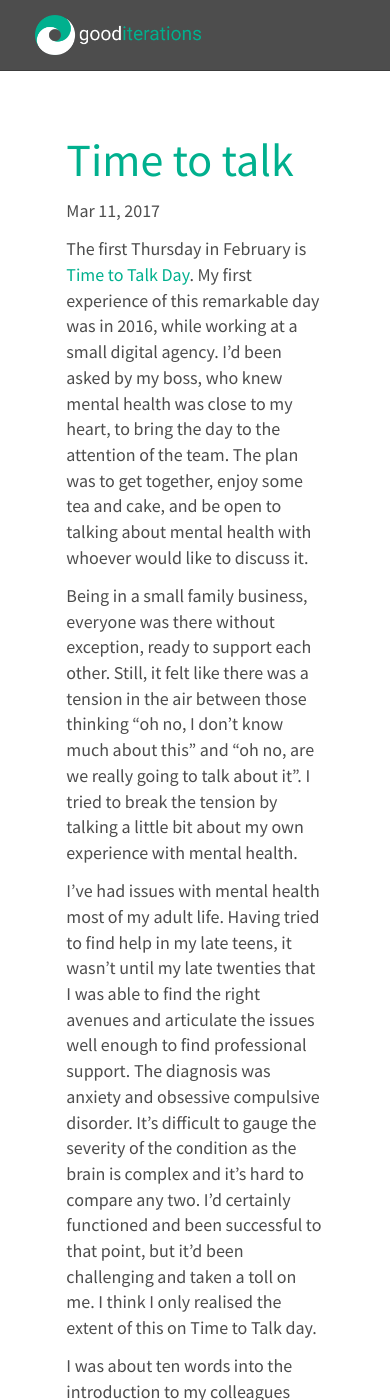
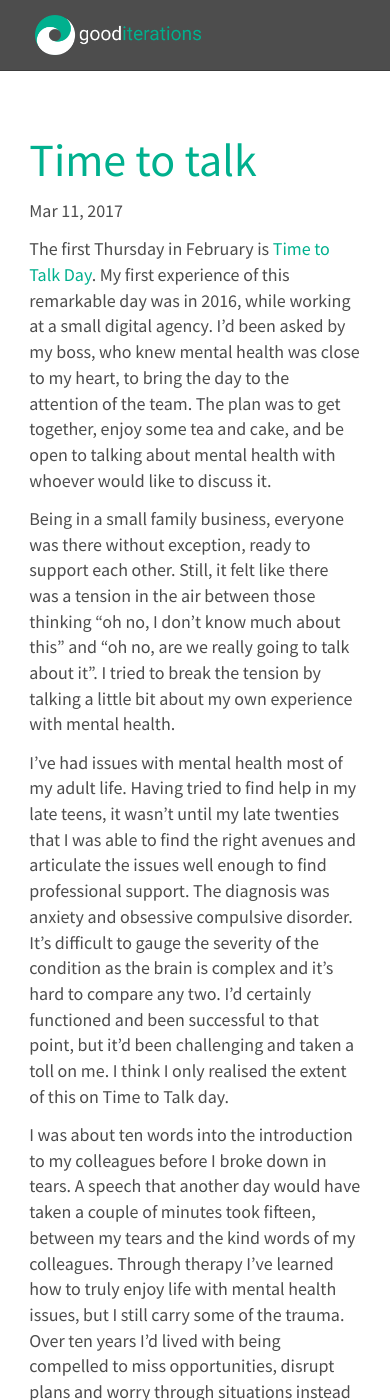
Before and after one commit to goodits/gi-blog, a Jekyll site: the page built from _posts/2017-03-12-time-to-talk.markdown, in a window 390 px wide and 1400 px high. Built offline with Jekyll 4.4.1, drawn with Linux system fonts in a browser that asks for light colours; nearby versions of some CDN libraries.

Commit message:
Making blogs wider on mobile

```diff
--- a/css/main.scss
+++ b/css/main.scss
@@ -158,4 +158,8 @@ footer {
       height: 40px;
     }
   }
+
+  .post {
+    width: 85%;
+  }
 }
```
